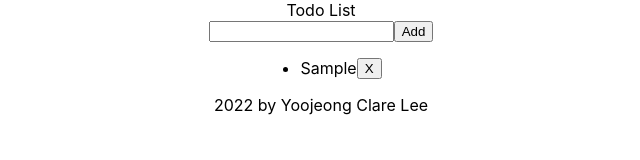
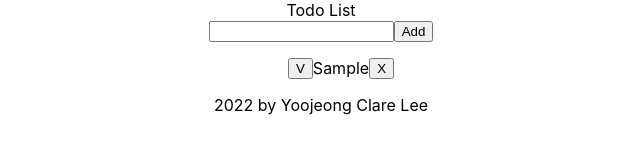
Before and after one commit to yjclarelee/todo-list, a React (Create React App) app: page / in a window 1280 px wide. Both pictures are taken after typing "Sample" into the empty fields and a click on the button "Add". Shown: the top 160 px of the page, without its empty margins (319-959 px from the left). Built offline with nearby package versions, Linux system fonts and the light colour scheme.

Commit message:
Add strikethrough functionality

```diff
--- a/src/pages/Main.js
+++ b/src/pages/Main.js
@@ -3,7 +3,7 @@ import Header from '../components/Header';
 import Footer from '../components/Footer';
 
 export default function Main() {
-  const [todoItem, setTodoItem] = React.useState('');
+  const [todoItem, setTodoItem] = React.useState({todo: '', isStrike: false});
   const [todoList, setTodoList] = React.useState([]);
   // string is null -> do nothing
   // string is in array -> setTodo to ''
@@ -11,32 +11,40 @@ export default function Main() {
     // input when todoItem exists
     if (todoItem) {
       // prevent same item
+      // FIXME: not working
       if (!todoList.includes(todoItem)) {
         setTodoList([...todoList, todoItem]);
       }
-        setTodoItem('');
+        setTodoItem({});
     }
   };
 
-  const listItem = (todo, idx) => {
+  const handleStrike = (idx) => {
+    setTodoList([...todoList.map((item, itemIdx) =>
+      itemIdx !== idx ? item : { todo: todoList[idx].todo, isStrike: !todoList[idx].isStrike }
+    )])
+  }
+
+  const listItem = (idx) => {
+    console.log(todoList);
     return (
       <div key={`list-${idx}`} style={{ display: 'flex' }}>
-        <li key={`text-${idx}`}>{todo}</li>
-        <button key={`deleteButton-${idx}`} onClick={() => setTodoList([...todoList.filter(item => item !== todo)])}>X</button>
+        <button onClick={() => handleStrike(idx)}>V</button>
+        <li key={idx}>{todoList[idx].isStrike ? <del>{todoList[idx].todo}</del> : todoList[idx].todo}</li>
+        <button onClick={() => setTodoList([...todoList.filter(item => item.todo !== todoList[idx].todo)])}>X</button>
       </div>
     )
   }
-
 
   return (
     <div style={{ display: 'flex', flexDirection: 'column', alignItems: 'center' }}>
       <Header />
       <div>
-        <input type="text" value={todoItem} onChange={(e) => setTodoItem(e.target.value)} onKeyDown={(e) => {e.key === 'Enter' && handleInput()}}/>
+        <input type="text" value={todoItem.todo || ''} onChange={(e) => setTodoItem({todo: e.target.value, isStrike: false})} onKeyDown={(e) => {e.key === 'Enter' && handleInput()}}/>
         <button type="button" onClick={handleInput}>Add</button>
       </div>
-      <ul>
-         {(todoList.length !== 0) && todoList.map((todo, idx) => listItem(todo, idx))}
+      <ul style={{listStyleType: 'none'}}>
+         {(todoList.length !== 0) && todoList.map((item, idx) => listItem(idx))}
       </ul>
       <Footer/>
     </div>
```
